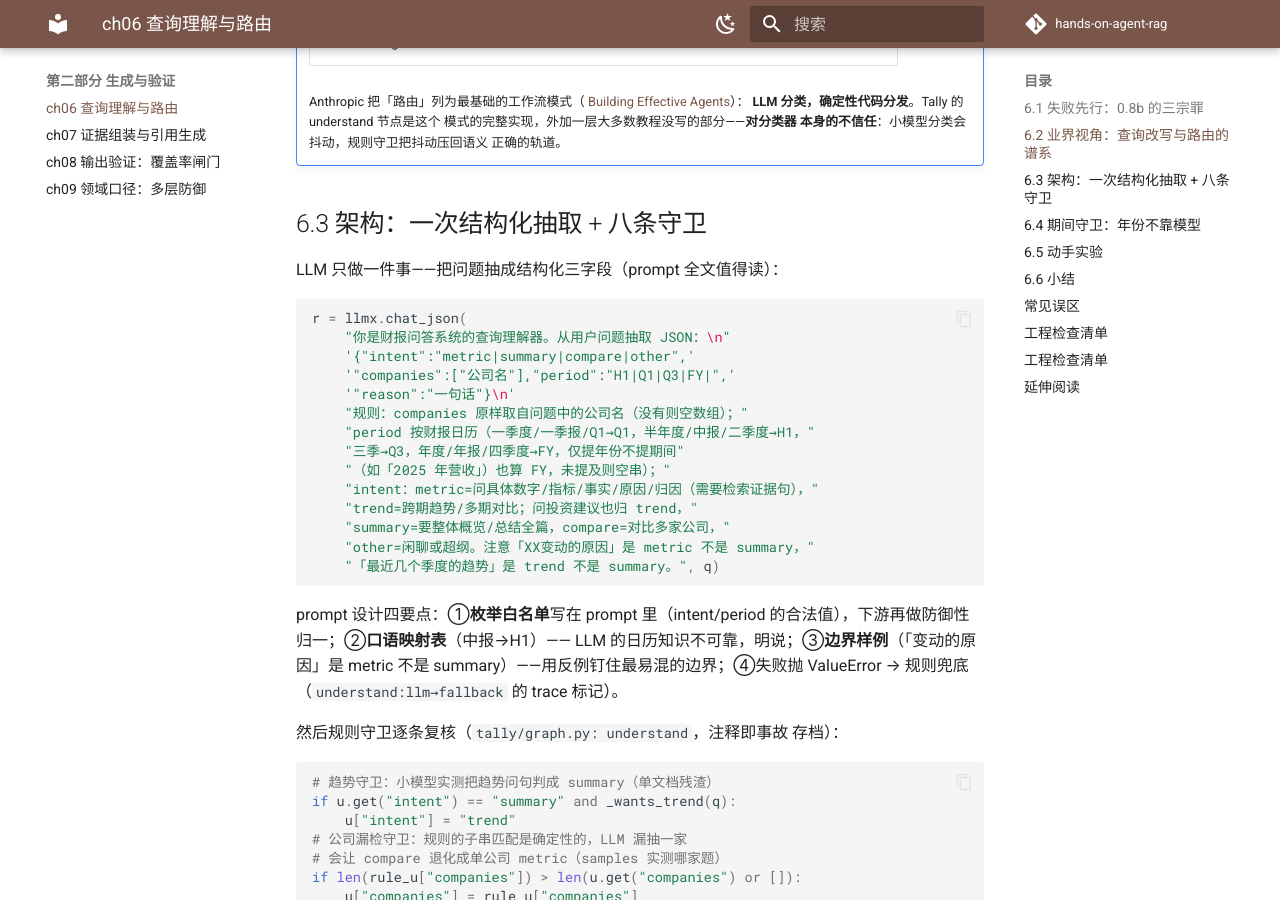
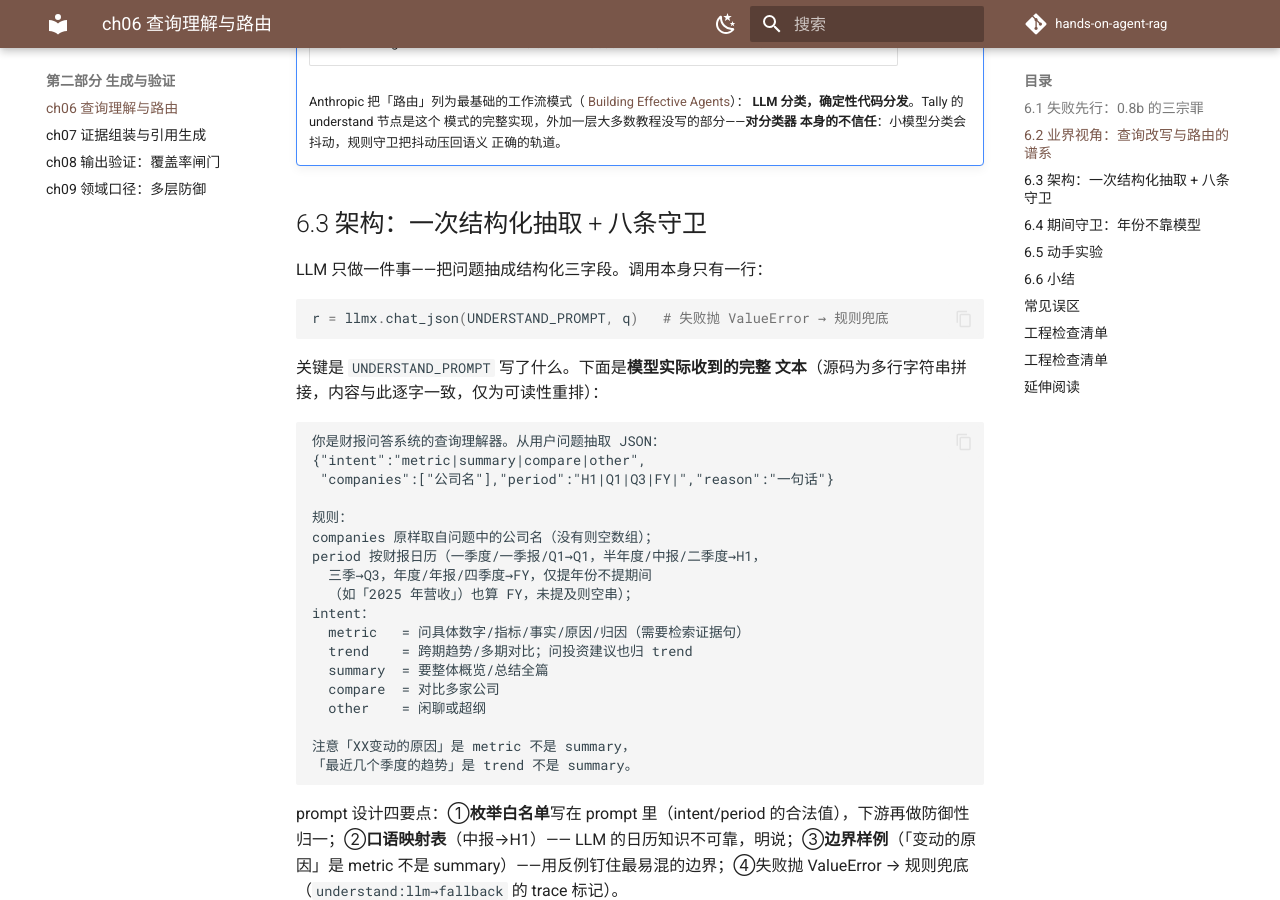
Before and after one commit to Ming-H/hands-on-agent-rag, an MkDocs documentation site: the page built from docs/ch06.md, in a window 1280 px wide and 900 px high, scrolled down 1162 px. Built offline with MkDocs 1.6.1 and Material for MkDocs 9.7.7, drawn with Linux system fonts in a browser that asks for light colours; comment, search, counter and statistics services are not loaded.

Commit message:
docs(ch06): prompt 展示改为「调用一行 + 模型实际收到的文本」排版
源码的字符串拼接形态（引号/换行转义/续行）是给解释器看的，不是
给读者看的——教程按模型收到的完整文本重排展示，注明与源码逐字
一致仅重排；intent 枚举改为对齐子项，规则分段。调用侧缩成一行，
失败兜底语义跟到调用处。

Co-Authored-By: Claude Opus 4.8 <noreply@anthropic.com>

````diff
--- a/docs/ch06.md
+++ b/docs/ch06.md
@@ -46,23 +46,34 @@
 
 ## 6.3 架构：一次结构化抽取 + 八条守卫
 
-LLM 只做一件事——把问题抽成结构化三字段（prompt 全文值得读）：
+LLM 只做一件事——把问题抽成结构化三字段。调用本身只有一行：
 
 ```python
-r = llmx.chat_json(
-    "你是财报问答系统的查询理解器。从用户问题抽取 JSON：\n"
-    '{"intent":"metric|summary|compare|other",'
-    '"companies":["公司名"],"period":"H1|Q1|Q3|FY|",'
-    '"reason":"一句话"}\n'
-    "规则：companies 原样取自问题中的公司名（没有则空数组）；"
-    "period 按财报日历（一季度/一季报/Q1→Q1，半年度/中报/二季度→H1，"
-    "三季→Q3，年度/年报/四季度→FY，仅提年份不提期间"
-    "（如「2025 年营收」）也算 FY，未提及则空串）；"
-    "intent：metric=问具体数字/指标/事实/原因/归因（需要检索证据句），"
-    "trend=跨期趋势/多期对比；问投资建议也归 trend，"
-    "summary=要整体概览/总结全篇，compare=对比多家公司，"
-    "other=闲聊或超纲。注意「XX变动的原因」是 metric 不是 summary，"
-    "「最近几个季度的趋势」是 trend 不是 summary。", q)
+r = llmx.chat_json(UNDERSTAND_PROMPT, q)   # 失败抛 ValueError → 规则兜底
+```
+
+关键是 `UNDERSTAND_PROMPT` 写了什么。下面是**模型实际收到的完整
+文本**（源码为多行字符串拼接，内容与此逐字一致，仅为可读性重排）：
+
+```text
+你是财报问答系统的查询理解器。从用户问题抽取 JSON：
+{"intent":"metric|summary|compare|other",
+ "companies":["公司名"],"period":"H1|Q1|Q3|FY|","reason":"一句话"}
+
+规则：
+companies 原样取自问题中的公司名（没有则空数组）；
+period 按财报日历（一季度/一季报/Q1→Q1，半年度/中报/二季度→H1，
+  三季→Q3，年度/年报/四季度→FY，仅提年份不提期间
+  （如「2025 年营收」）也算 FY，未提及则空串）；
+intent：
+  metric   = 问具体数字/指标/事实/原因/归因（需要检索证据句）
+  trend    = 跨期趋势/多期对比；问投资建议也归 trend
+  summary  = 要整体概览/总结全篇
+  compare  = 对比多家公司
+  other    = 闲聊或超纲
+
+注意「XX变动的原因」是 metric 不是 summary，
+「最近几个季度的趋势」是 trend 不是 summary。
 ```
 
 prompt 设计四要点：①**枚举白名单**写在 prompt 里（intent/period
````
